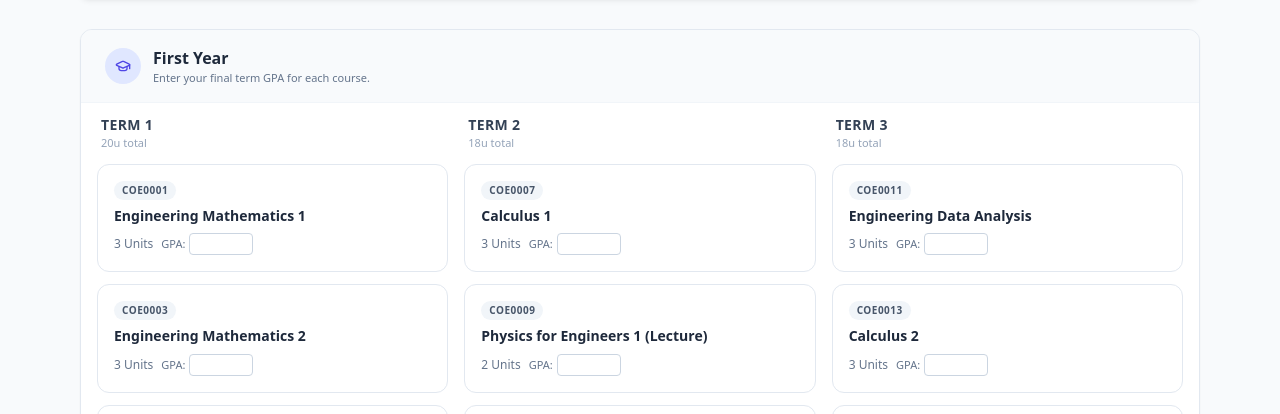
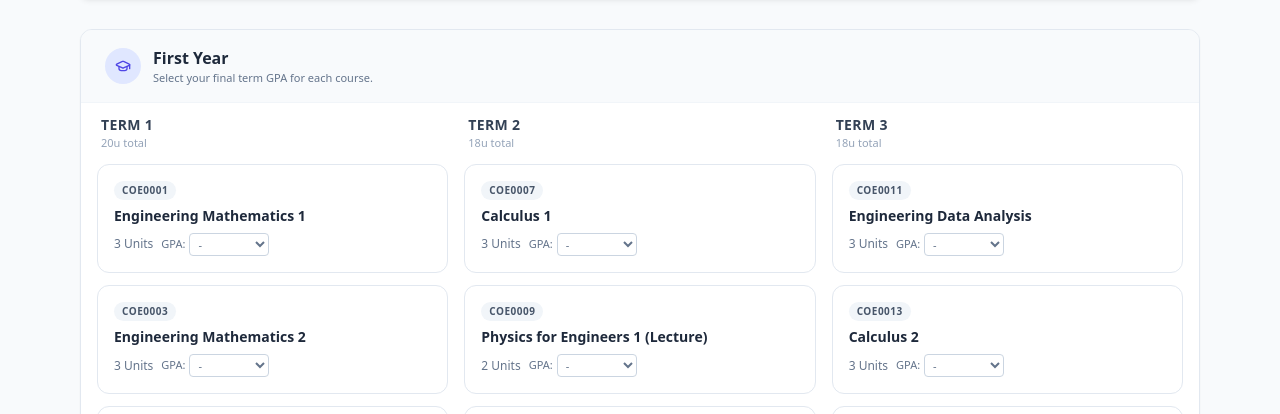
Before and after one commit to AceAligora/Builders-Progress, a React (Vite) app: page / in a window 1280 px wide. Both pictures are taken after a click on the button "GPA Calculator". Shown: the part 386-800 px from the top of the page. Built offline with nearby package versions, Linux system fonts and the light colour scheme.

Commit message:
Implement GPA dropdown for course GPA selection
Added GPA dropdown options and updated GPA input method.

```diff
--- a/src/App.jsx
+++ b/src/App.jsx
@@ -192,6 +192,20 @@ const CURRICULUM_DATA = [
   },
 ];
 
+// GPA DROPDOWN OPTIONS
+const GPA_OPTIONS = [
+  "",
+  "0.0",
+  "0.5",
+  "1.0",
+  "1.5",
+  "2.0",
+  "2.5",
+  "3.0",
+  "3.5",
+  "4.0",
+];
+
 // Build a set of all course IDs to detect lecture counterparts
 const buildCourseIdSet = () => {
   const set = new Set();
@@ -217,10 +231,14 @@ const getCoreqLectureId = (courseId) =>
 
 const isLabCourse = (course) => course.id.endsWith("L");
 
-// --- SHARED GPA HELPERS (used by GPA Calculator page) ---
+// --- SHARED GPA HELPERS ---
 const getNumericGpaFromMap = (map, courseId) => {
   const val = map[courseId];
-  const num = typeof val === "string" ? parseFloat(val) : val;
+  if (val === undefined || val === "") return null;
+  const num =
+    typeof val === "string"
+      ? parseFloat(val)
+      : val;
   if (Number.isNaN(num)) return null;
   return num;
 };
@@ -235,7 +253,7 @@ const CurriculumTrackerPage = ({
   const [expandedYear, setExpandedYear] = useState("First Year");
 
   const isLocked = (course) => {
-    if (isAutoSyncedLabId(course.id)) return true; // auto labs are read-only
+    if (isAutoSyncedLabId(course.id)) return true;
     if (course.prereqs.length === 0) return false;
     const allPrereqsPassed = course.prereqs.every(
       (id) => courseStatus[id] === "passed"
@@ -243,7 +261,6 @@ const CurriculumTrackerPage = ({
     return !allPrereqsPassed;
   };
 
-  // Sync auto labs so they always mirror their lecture (inactive/taking/passed)
   const syncLabsWithLectures = (statusMap) => {
     const updated = { ...statusMap };
 
@@ -362,11 +379,11 @@ const CurriculumTrackerPage = ({
     setCourseStatus((prev) => {
       const next = { ...prev };
 
-      year.terms.forEach((term) => {
+      year.terms.forEach((term) =>
         term.courses.forEach((course) => {
           next[course.id] = "inactive";
-        });
-      });
+        })
+      );
 
       const synced = syncLabsWithLectures(next);
       return synced;
@@ -854,6 +871,11 @@ const CurriculumTrackerPage = ({
                   Tracking and GPA Calculation for a cleaner experience.
                 </li>
                 <li>
+                  <strong>v21:</strong> GPA Calculator now uses dropdowns with
+                  fixed increments (0.0–4.0) for easier and more consistent
+                  input.
+                </li>
+                <li>
                   Future versions will focus on UI refinements, export/backup
                   options, and support for curriculum changes or elective
                   tracks.
@@ -897,8 +919,8 @@ const GpaCalculatorPage = ({ courseGPA, setCourseGPA }) => {
   };
 
   // Global totals
-  let TCU = 0; // total course units
-  let TWQP = 0; // total weighted quality points
+  let TCU = 0;
+  let TWQP = 0;
 
   CURRICULUM_DATA.forEach((year) =>
     year.terms.forEach((term) =>
@@ -1027,7 +1049,7 @@ const GpaCalculatorPage = ({ courseGPA, setCourseGPA }) => {
                         {year.year}
                       </h2>
                       <p className="text-[11px] text-slate-500">
-                        Enter your final term GPA for each course.
+                        Select your final term GPA for each course.
                       </p>
                     </div>
                   </div>
@@ -1103,13 +1125,11 @@ const GpaCalculatorPage = ({ courseGPA, setCourseGPA }) => {
                                         {course.units} Units
                                       </span>
 
+                                      {/* GPA dropdown */}
                                       <div className="flex items-center gap-1 text-[11px] text-slate-500">
                                         <span>GPA:</span>
-                                        <input
-                                          type="number"
-                                          step="0.01"
-                                          min="0"
-                                          className="w-16 px-1 py-0.5 text-[11px] border border-slate-300 rounded focus:outline-none focus:ring-1 focus:ring-indigo-500"
+                                        <select
+                                          className="w-20 px-1 py-0.5 text-[11px] border border-slate-300 rounded bg-white focus:outline-none focus:ring-1 focus:ring-indigo-500"
                                           value={courseGPA[course.id] ?? ""}
                                           onChange={(e) =>
                                             handleGpaChange(
@@ -1117,7 +1137,13 @@ const GpaCalculatorPage = ({ courseGPA, setCourseGPA }) => {
                                               e.target.value
                                             )
                                           }
-                                        />
+                                        >
+                                          {GPA_OPTIONS.map((opt) => (
+                                            <option key={opt} value={opt}>
+                                              {opt === "" ? "-" : opt}
+                                            </option>
+                                          ))}
+                                        </select>
                                       </div>
 
                                       {wqp !== null && (
@@ -1232,10 +1258,7 @@ const App = () => {
           setErrorMsg={setErrorMsg}
         />
       ) : (
-        <GpaCalculatorPage
-          courseGPA={courseGPA}
-          setCourseGPA={setCourseGPA}
-        />
+        <GpaCalculatorPage courseGPA={courseGPA} setCourseGPA={setCourseGPA} />
       )}
     </div>
   );
```
